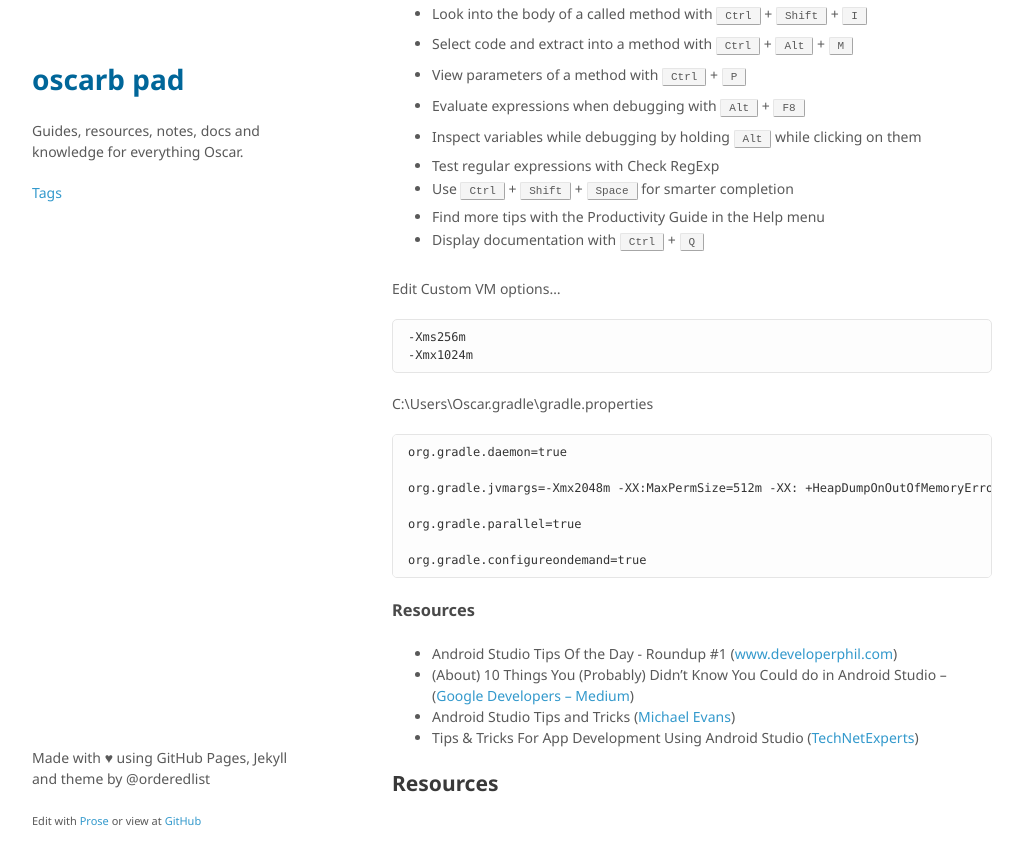
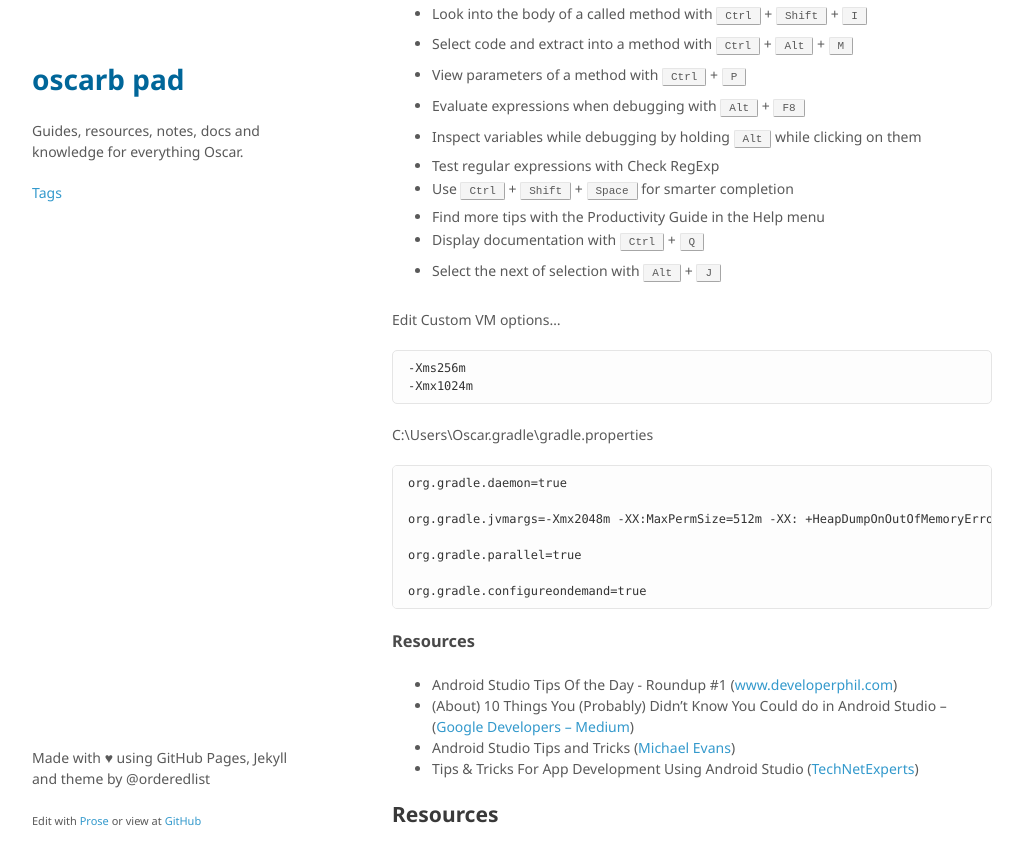
Before and after one commit to oscarb/pad, a Jekyll site: the page built from _docs/android-studio.md, in a window 1280 px wide and 900 px high, scrolled down 1503 px. Shown: the top 865 px of the window, without its empty margins (128-1151 px from the left). Built offline with Jekyll 4.4.1, drawn with Linux system fonts in a browser that asks for light colours; some web fonts are replaced.

Commit message:
Updated android-studio.md

```diff
--- a/_docs/android-studio.md
+++ b/_docs/android-studio.md
@@ -78,6 +78,7 @@ Shortcut | Action
 * Use <kbd>Ctrl</kbd> + <kbd>Shift</kbd> + <kbd>Space</kbd> for smarter completion
 * Find more tips with the Productivity Guide in the Help menu
 * Display documentation with <kbd>Ctrl</kbd> + <kbd>Q</kbd>
+* Select the next of selection with <kbd>Alt</kbd> + <kbd>J</kbd>
 
 
 Edit Custom VM options...
```
